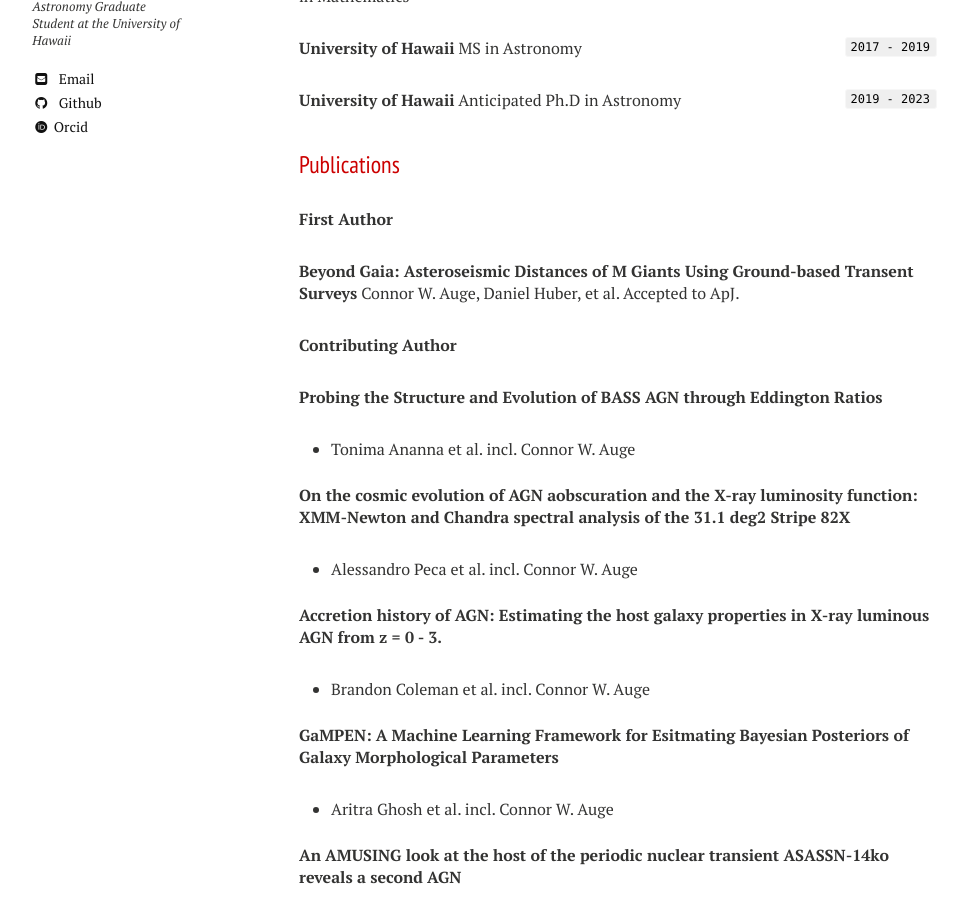
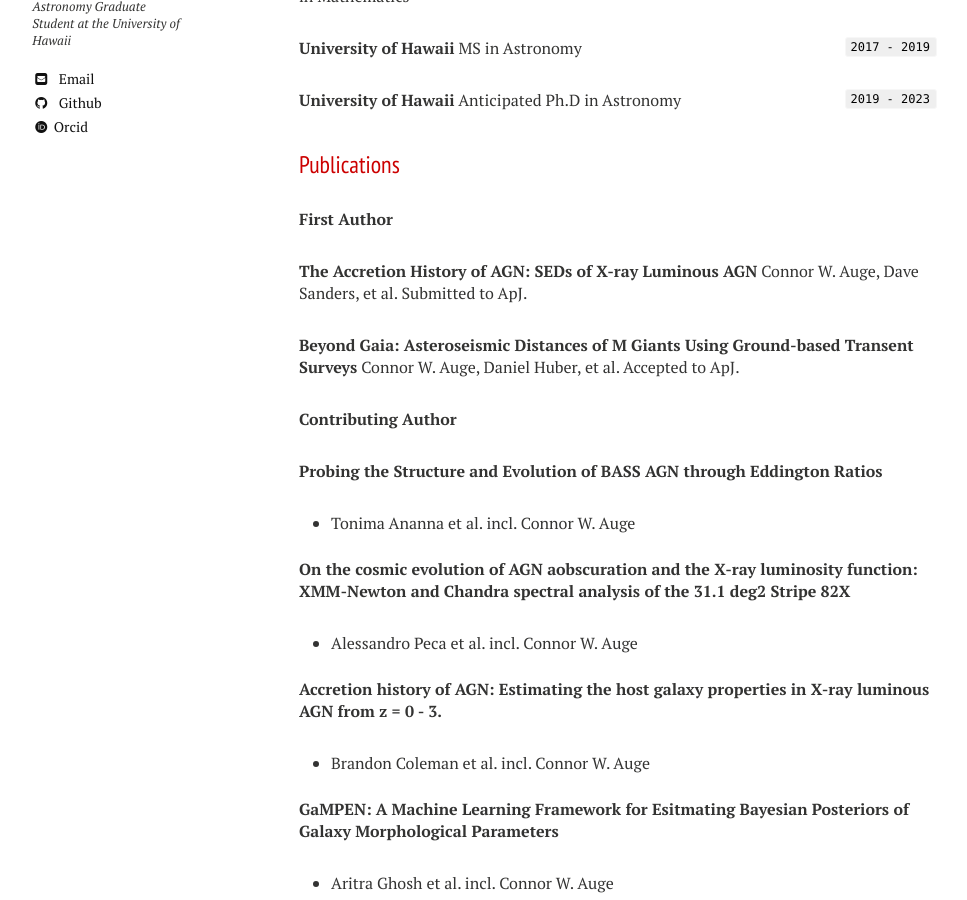
Before and after one commit to cwauge/cwauge.github.io, a Jekyll site: the page built from cv.md, in a window 1280 px wide and 900 px high, scrolled down 438 px. Shown: the whole window, without its empty margins (21-988 px from the left). Built offline with Jekyll 4.4.1, drawn with Linux system fonts in a browser that asks for light colours; nearby versions of some CDN libraries; some web fonts are replaced; our own code applies the rules of GitHub Pages for plain Markdown files.

Commit message:
Update cv.md

```diff
--- a/cv.md
+++ b/cv.md
@@ -25,6 +25,10 @@ Anticipated Ph.D in Astronomy
 <!-- A list is also available [online](https://scholar.google.co.uk/citations?user=LTOTl0YAAAAJ) -->
 
 __First Author__
+
+**The Accretion History of AGN: SEDs of X-ray Luminous AGN**
+Connor W. Auge, Dave Sanders, et al.
+Submitted to ApJ.
 
 **Beyond Gaia: Asteroseismic Distances of M Giants Using Ground-based Transent Surveys**
 Connor W. Auge, Daniel Huber, et al.
```
